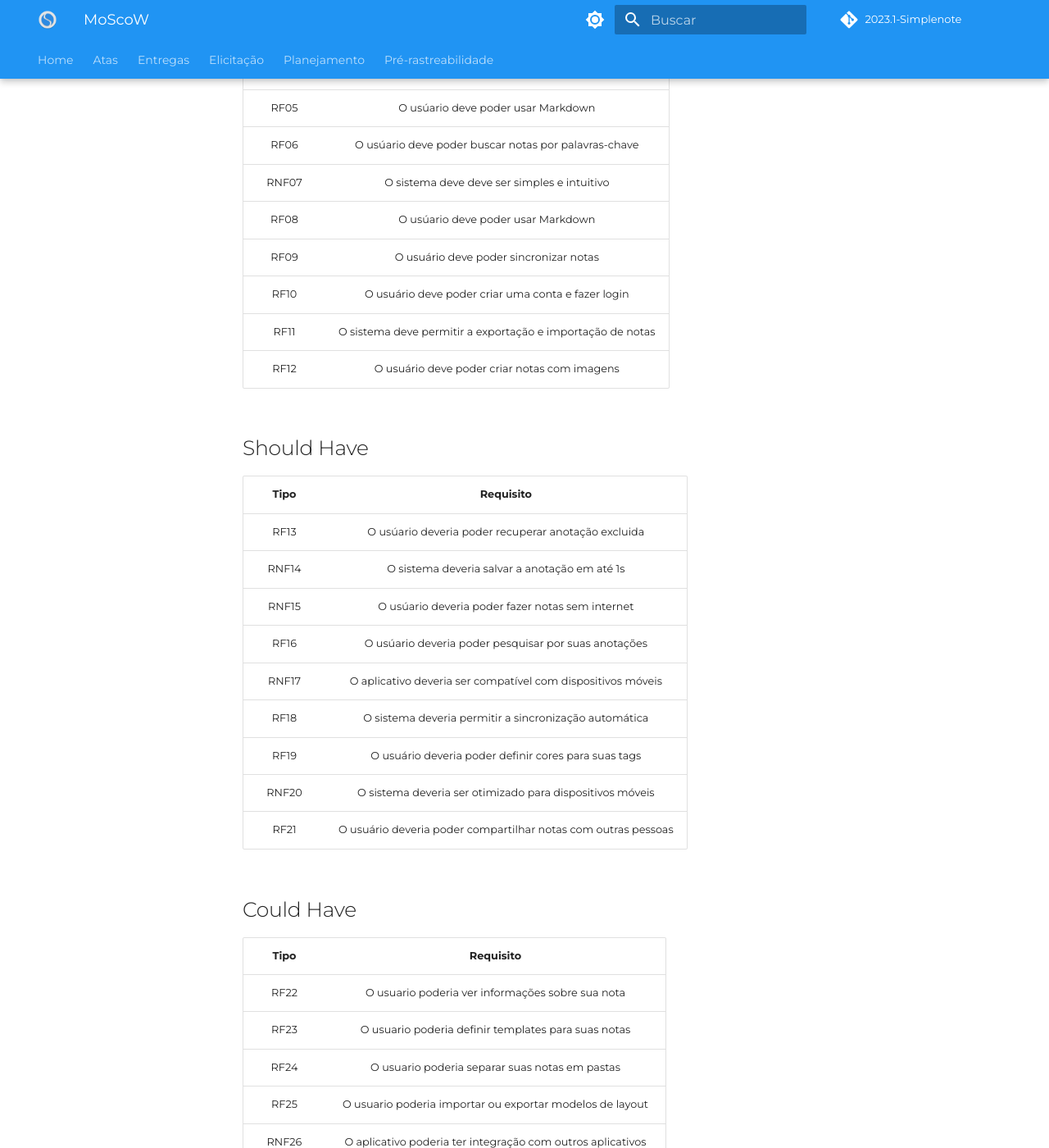
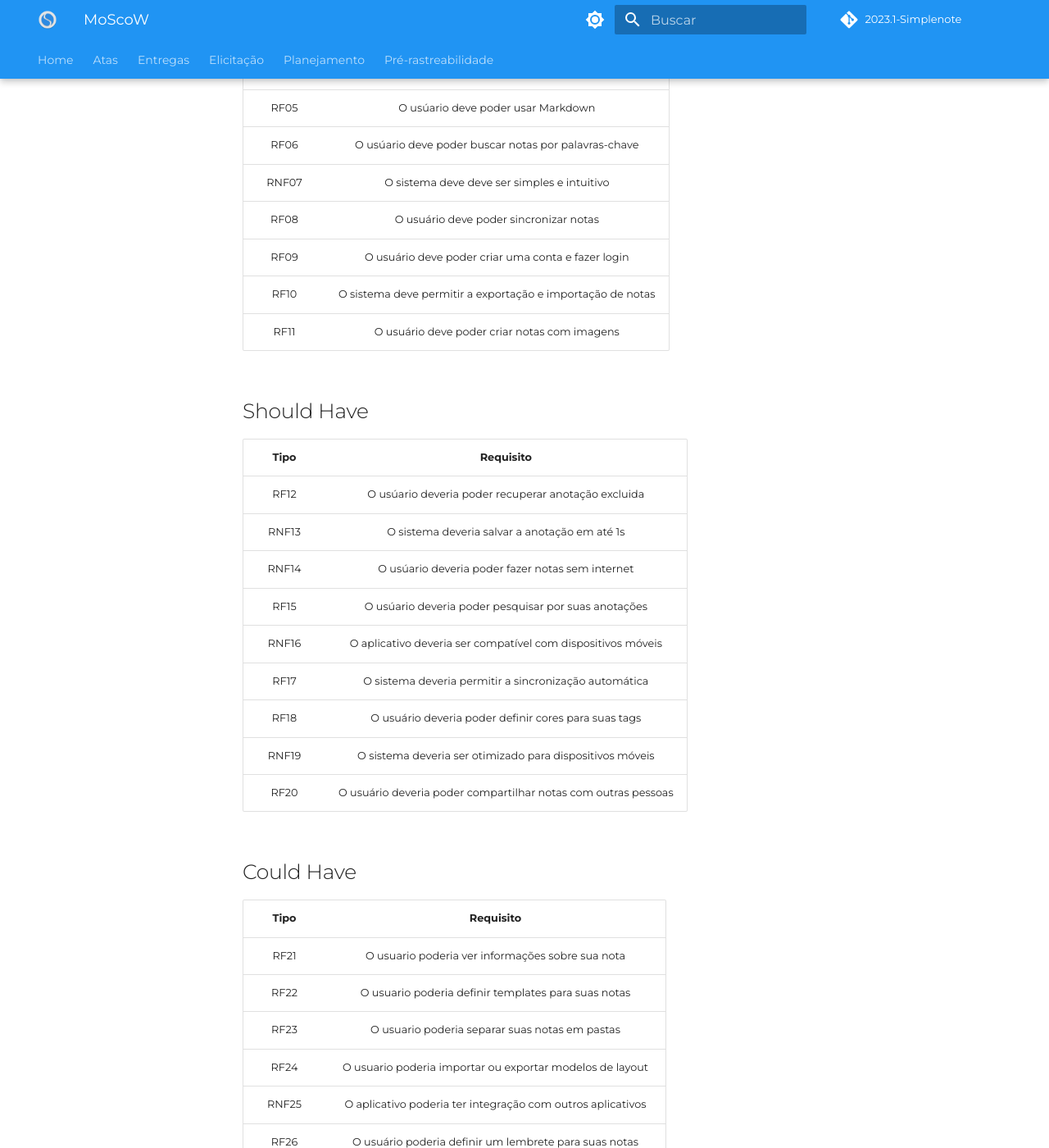
Before and after one commit to Requisitos-de-Software/2023.1-Simplenote, an MkDocs documentation site: the page built from docs/elicitacao/Priorização/MoScoW.md, in a window 1280 px wide and 1400 px high, scrolled down 851 px. Shown: the whole window at 82% size. Built offline with MkDocs 1.6.1 and Material for MkDocs 9.7.7, drawn with Linux system fonts in a browser that asks for light colours; some web fonts are replaced; comment, search, counter and statistics services are not loaded; some of the changed text lies outside the part shown.

Commit message:
#20 Arrumando requisito repetido MoScoW.md

```diff
--- a/docs/elicitacao/Priorização/MoScoW.md
+++ b/docs/elicitacao/Priorização/MoScoW.md
@@ -29,11 +29,10 @@
 | RF05  |             O usúario deve poder usar Markdown             |
 | RF06  |    O usúario deve poder buscar notas por palavras-chave    |
 | RNF07 |        O sistema deve deve ser simples e intuitivo         |
-| RF08  |             O usúario deve poder usar Markdown             |
-| RF09  |           O usuário deve poder sincronizar notas           |
-| RF10  |     O usuário deve poder criar uma conta e fazer login     |
-| RF11  | O sistema deve permitir a exportação e importação de notas |
-| RF12  |        O usuário deve poder criar notas com imagens        |
+| RF08  |           O usuário deve poder sincronizar notas           |
+| RF09  |     O usuário deve poder criar uma conta e fazer login     |
+| RF10  | O sistema deve permitir a exportação e importação de notas |
+| RF11  |        O usuário deve poder criar notas com imagens        |
 
 
 
@@ -41,15 +40,15 @@
 
 | Tipo  |                           Requisito                           |
 | :---: | :-----------------------------------------------------------: |
-| RF13  |      O usúario deveria poder recuperar anotação excluida      |
-| RNF14 |         O sistema deveria salvar a anotação em até 1s         |
-| RNF15 |       O usúario deveria poder fazer notas sem internet        |
-| RF16  |     O usúario deveria poder pesquisar por suas anotações      |
-| RNF17 |  O aplicativo deveria ser compatível com dispositivos móveis  |
-| RF18  |     O sistema deveria permitir a sincronização automática     |
-| RF19  |     O usuário deveria poder definir cores para suas tags      |
-| RNF20 |   O sistema deveria ser otimizado para dispositivos móveis    |
-| RF21  | O usuário deveria poder compartilhar notas com outras pessoas |
+| RF12  |      O usúario deveria poder recuperar anotação excluida      |
+| RNF13 |         O sistema deveria salvar a anotação em até 1s         |
+| RNF14 |       O usúario deveria poder fazer notas sem internet        |
+| RF15  |     O usúario deveria poder pesquisar por suas anotações      |
+| RNF16 |  O aplicativo deveria ser compatível com dispositivos móveis  |
+| RF17  |     O sistema deveria permitir a sincronização automática     |
+| RF18  |     O usuário deveria poder definir cores para suas tags      |
+| RNF19 |   O sistema deveria ser otimizado para dispositivos móveis    |
+| RF20  | O usuário deveria poder compartilhar notas com outras pessoas |
 
 
 
@@ -57,22 +56,22 @@
 
 | Tipo  |                         Requisito                          |
 | :---: | :--------------------------------------------------------: |
-| RF22  |      O usuario poderia ver informações sobre sua nota      |
-| RF23  |    O usuario poderia definir templates para suas notas     |
-| RF24  |       O usuario poderia separar suas notas em pastas       |
-| RF25  |  O usuario poderia importar ou exportar modelos de layout  |
-| RNF26 | O aplicativo poderia ter integração com outros aplicativos |
-| RF27  |   O usuário poderia definir um lembrete para suas notas    |
-| RNF28 |   O sistema poderia fornecer estatísticas sobre as notas   |
-| RNF29 | O sistema poderia oferecer sugestões de notas relacionadas |
+| RF21  |      O usuario poderia ver informações sobre sua nota      |
+| RF22  |    O usuario poderia definir templates para suas notas     |
+| RF23  |       O usuario poderia separar suas notas em pastas       |
+| RF24  |  O usuario poderia importar ou exportar modelos de layout  |
+| RNF25 | O aplicativo poderia ter integração com outros aplicativos |
+| RF26  |   O usuário poderia definir um lembrete para suas notas    |
+| RNF27 |   O sistema poderia fornecer estatísticas sobre as notas   |
+| RNF28 | O sistema poderia oferecer sugestões de notas relacionadas |
 
 
 ## Won't Have
 
 | Tipo  |                                     Requisito                                     |
 | :---: | :-------------------------------------------------------------------------------: |
-| RF30  |            O usuario não terá como criar espaços de anotação em equipe            |
-| RF31  | O usuario não terá como mudar cor, fonte e tamanho da letra sem utilizar markdown |
+| RF29  |            O usuario não terá como criar espaços de anotação em equipe            |
+| RF30  | O usuario não terá como mudar cor, fonte e tamanho da letra sem utilizar markdown |
 
 
 # Legenda
```
